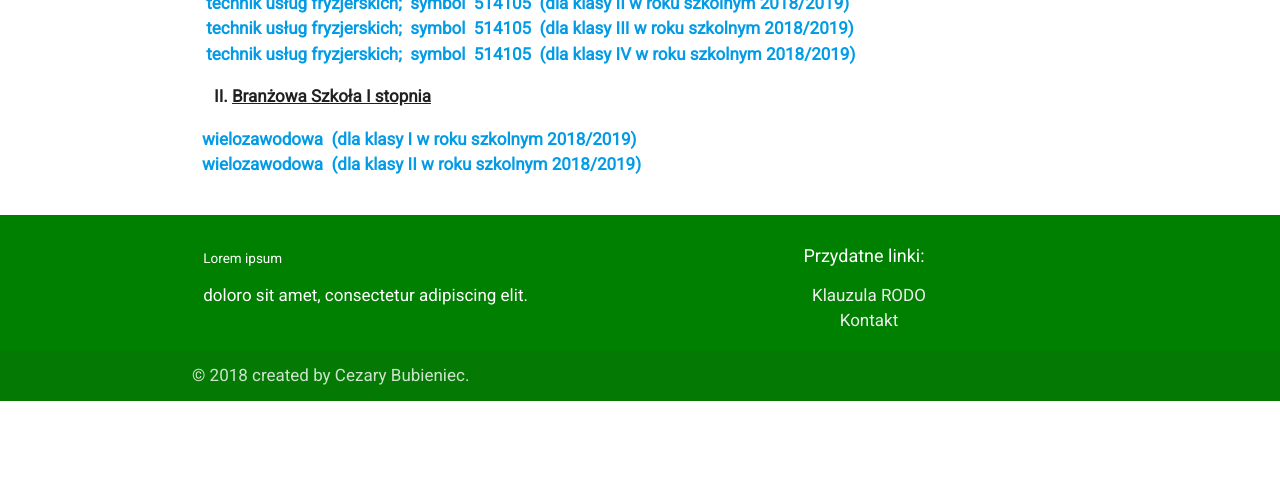
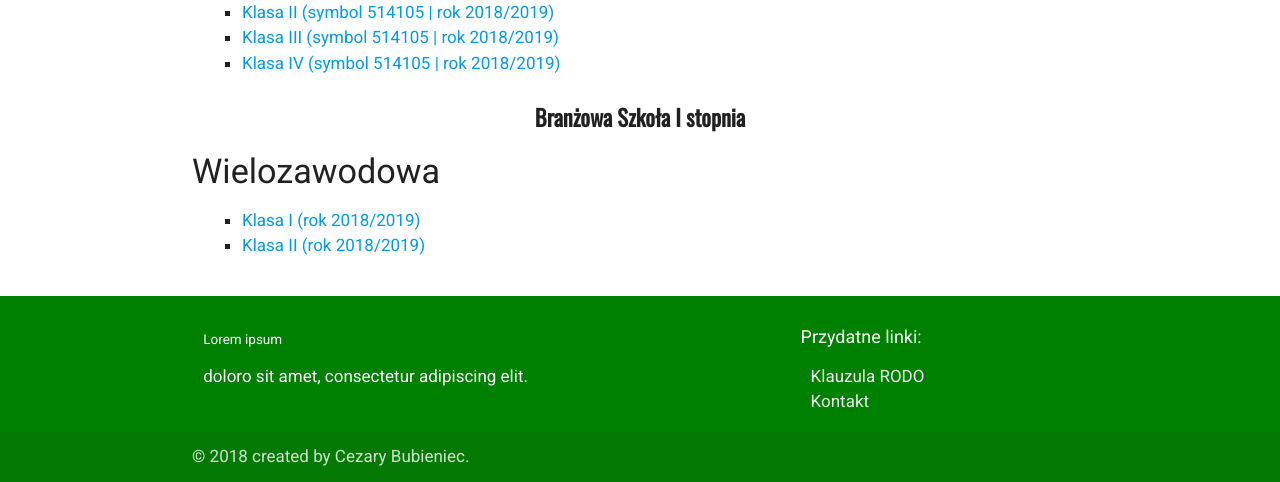
Before and after one commit to pokion/zszsokolka, a PHP site: page /strona/podreczniki.php in a window 1280 px wide. Shown: the part 880-1362 px from the top of the page. Before the commit the page ends 1281 px from the top, so only its background shows below. Run offline with PHP 8.4, Linux system fonts and the light colour scheme; data that the repository does not hold is empty; some libraries are stand-ins or nearby versions.

Commit message:
Ładne podręczniki finito :recycle:

```diff
--- a/css/main.css
+++ b/css/main.css
@@ -204,3 +204,6 @@ body{
 	bottom:0;
 	left: 20px;
 }
+.browser-default li {
+	list-style-type: square;
+}
--- a/html/includes/footer.php
+++ b/html/includes/footer.php
@@ -2,15 +2,15 @@
 		<footer class="page-footer bg5">
 			<div class="container">
 				<div class="row marginClear">
-					<div class="col 16 s6">
+					<div class="col l8 s6">
 						<h5>Lorem ipsum</h5>
 						<p>doloro sit amet, consectetur adipiscing elit.</p>
 					</div>
-					<div class="col 14 offset-12 s6 center-align">
+					<div class="col l4 offset-12 s6 left-align">
 						<h6 class="white-text">Przydatne linki:</h6>
                 		<ul>
 	                  		<li><a class="grey-text text-lighten-3" href="rodo.php">Klauzula RODO</a></li>
-												<li><a class="grey-text text-lighten-3" href="kontakt.php">Kontakt</a></li>
+												<li><a class="grey-text text-lighten-3" href="kontakt">Kontakt</a></li>
                			 </ul>
 					</div>
 				</div>
--- a/html/podreczniki.php
+++ b/html/podreczniki.php
@@ -24,87 +24,62 @@
 
     <div class="row container">
 
-        <h2>Technikum</h2>
+        <h3>Technikum</h3>
 
-      <ol>
+        <h4>Technik mechanik</h4>
 
-        <li><big>Technik mechanik</big></li>
+      <ul class="browser-default">
+        <li><a target="_blank" href="../download/wykaz_podr_2018/wykaz_1TM.pdf">Klasa I
+      (symbol 311504 | rok 2018/2019)</a></li>
 
-      </ol>
+        <li><a href="../download/wykaz_podr_2018/wykaz_2TM.pdf" target="_blank">Klasa II (symbol 311504 | rok 2018/2019)</a></li>
 
-      <ul>
+        <li><a href="../download/wykaz_podr_2018/wykaz_3TM.pdf" target="_blank">Klasa III (symbol 311504 | rok 2018/2019)</a></li>
 
-        <li><a target="_blank" href="pliki/wykaz_podr_2018/wykaz_1TM.pdf"><span>technik mechanik
-      symbol 311504 (dla klasy I w roku szkolnym 2018/2019)</span></a></li>
-
-        <li style="font-weight: bold;">&nbsp;<a href="pliki/wykaz_podr_2018/wykaz_2TM.pdf" target="_blank">technik mechanik;&nbsp;
-      symbol&nbsp; 311504&nbsp; (dla klasy II w roku szkolnym 2018/2019)</a></li>
-
-        <li style="font-weight: bold;">&nbsp;<a href="pliki/wykaz_podr_2018/wykaz_3TM.pdf" target="_blank">technik
-      mechanik;&nbsp; symbol&nbsp; 311504&nbsp; (dla klasy
-      III w roku szkolnym 2018/2019)</a></li>
-
-        <li style="font-weight: bold;">&nbsp;<a target="_blank" href="pliki/wykaz_podr_2018/wykaz_4TM.pdf">technik
-      mechanik;&nbsp; symbol&nbsp; 311504&nbsp; (dla klasy
-      IV w roku szkolnym 2018/2019)</a></li>
-
+        <li><a target="_blank" href="../download/wykaz_podr_2018/wykaz_4TM.pdf">Klasa IV (symbol 311504 | rok 2018/2019)</a></li>
       </ul>
 
-      <ol start="2" style="text-align: left; font-weight: bold;">
+        <h4>Technik informatyk</h4>
 
-        <li><big>Technik informatyk</big></li>
+      <ul class="browser-default">
 
-      </ol>
-
-      <ul style="text-align: left;">
-
-        <li>&nbsp;<a href="pliki/wykaz_podr_2018/wykaz_1TI.pdf" target="_blank"><span style="font-weight: bold;">technik informatyk;&nbsp;
-      symbol&nbsp; 351203 &nbsp;(dla klasy I w roku szkolnym 2018/2019)</span></a></li>
-        <li>&nbsp;<a href="pliki/wykaz_podr_2018/wykaz_2TI.pdf" target="_blank"><span style="font-weight: bold;">technik informatyk;&nbsp;
-      symbol&nbsp; 351203 &nbsp;(dla klasy II w roku szkolnym 2018/2019)</span></a></li>
-        <li>&nbsp;<a href="pliki/wykaz_podr_2018/wykaz_3TI.pdf" target="_blank"><span style="font-weight: bold;">technik informatyk;&nbsp;
-      symbol&nbsp; 351203 &nbsp;(dla klasy III w roku szkolnym 2018/2019)</span></a></li>
-        <li>&nbsp;<a href="pliki/wykaz_podr_2018/wykaz_4TI.pdf" target="_blank"><span style="font-weight: bold;">technik informatyk;&nbsp;
-      symbol&nbsp; 351203 &nbsp;(dla klasy IV w roku szkolnym 2018/2019)</span></a></li>
+        <li><a href="../download/wykaz_podr_2018/wykaz_1TI.pdf" target="_blank">Klasa I
+      (symbol 351203 | rok 2018/2019)</a></li>
+        <li><a href="../download/wykaz_podr_2018/wykaz_2TI.pdf" target="_blank">Klasa II
+      (symbol 351203 | rok 2018/2019)</a></li>
+        <li><a href="../download/wykaz_podr_2018/wykaz_3TI.pdf" target="_blank">Klasa III
+      (symbol 351203 | rok 2018/2019)</a></li>
+        <li><a href="../download/wykaz_podr_2018/wykaz_4TI.pdf" target="_blank">Klasa IV
+      (symbol 351203 | rok 2018/2019)</a></li>
       </ul>
 
-      <ol start="3" style="text-align: left; font-weight: bold;">
+        <h4>Technik usług fryzjerskich</h4>
 
-        <li><big>Technik usług fryzjerskich</big></li>
+      <ul class="browser-default">
 
-      </ol>
-
-      <ul style="text-align: left;">
-
-        <li>&nbsp;<a href="pliki/wykaz_podr_2018/wykaz_1TF.pdf" target="_blank"><span style="font-weight: bold;">technik
-      usług fryzjerskich;&nbsp; symbol&nbsp; 514105 &nbsp;(dla
-      klasy I w roku szkolnym 2018/2019)</span></a></li>
-        <li>&nbsp;<a href="pliki/wykaz_podr_2018/wykaz_2TF.pdf" target="_blank"><span style="font-weight: bold;">technik
-      usług fryzjerskich;&nbsp; symbol&nbsp; 514105 &nbsp;(dla
-      klasy II w roku szkolnym 2018/2019)</span></a></li>
-        <li>&nbsp;<a href="pliki/wykaz_podr_2018/wykaz_3TF.pdf" target="_blank"><span style="font-weight: bold;">technik
-      usług fryzjerskich;&nbsp; symbol&nbsp; 514105 &nbsp;(dla
-      klasy III w roku szkolnym 2018/2019)</span></a></li>
-        <li>&nbsp;<a href="pliki/wykaz_podr_2018/wykaz_4TF.pdf" target="_blank"><span style="font-weight: bold;">technik
-      usług fryzjerskich;&nbsp; symbol&nbsp; 514105 &nbsp;(dla
-      klasy IV w roku szkolnym 2018/2019)</span></a></li>
+        <li><a href="../download/wykaz_podr_2018/wykaz_1TF.pdf" target="_blank">Klasa I
+      (symbol 514105 | rok 2018/2019)</a></li>
+        <li><a href="../download/wykaz_podr_2018/wykaz_2TF.pdf" target="_blank">Klasa II
+      (symbol 514105 | rok 2018/2019)</a></li>
+        <li><a href="../download/wykaz_podr_2018/wykaz_3TF.pdf" target="_blank">Klasa III
+      (symbol 514105 | rok 2018/2019)</a></li>
+        <li><a href="../download/wykaz_podr_2018/wykaz_4TF.pdf" target="_blank">Klasa IV
+      (symbol 514105 | rok 2018/2019)</a></li>
       </ul>
 
-      <div style="text-align: left;">
-      <ol start="2" style="list-style-type: upper-roman; font-weight: bold; text-decoration: underline;">
 
-        <li><big><big>Branżowa Szkoła I stopnia</big></big></li>
+			<h3>Branżowa Szkoła I stopnia</h3>
 
-      </ol>
+			<h4>Wielozawodowa</h4>
 
-      <ul>
-        <li style="font-weight: bold;"><a href="pliki/wykaz_podr_2018/wykaz_1wieloZAW.pdf" target="_blank">wielozawodowa
-      &nbsp;(dla klasy I w roku szkolnym 2018/2019)</a></li>
-        <li style="font-weight: bold;"><a href="pliki/wykaz_podr_2018/wykaz_2wieloZAW.pdf" target="_blank">wielozawodowa
-      &nbsp;(dla klasy II w roku szkolnym 2018/2019)</a></li>
+
+      <ul class="browser-default">
+        <li><a href="../download/wykaz_podr_2018/wykaz_1wieloZAW.pdf" target="_blank">Klasa I
+      (rok 2018/2019)</a></li>
+        <li><a href="../download/wykaz_podr_2018/wykaz_2wieloZAW.pdf" target="_blank">Klasa II
+      (rok 2018/2019)</a></li>
       </ul>
   </div>
-</div>
 	<!-- end container -->
 	<?php
 		include_once('includes/footer.php');
```
Also changed, not shown: 14 other files.
